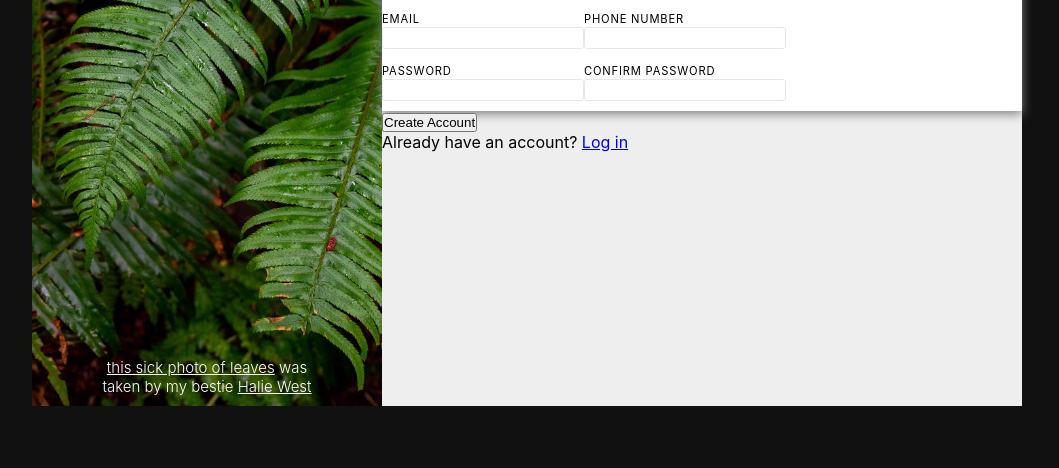
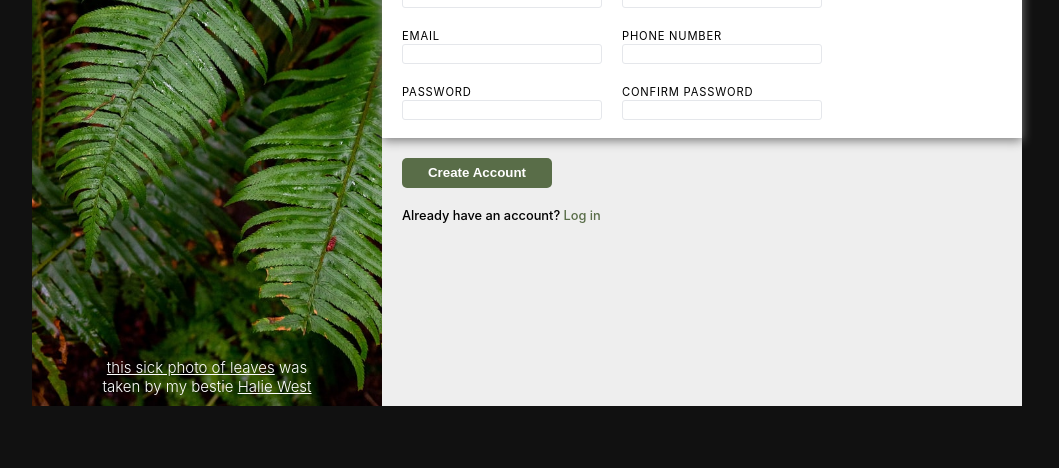
Before and after one commit to Nilej24/leaves-sign-up, a plain HTML site: page index.html in a window 1280 px wide. Shown: the part 332-800 px from the top of the page, without its empty margins (113-1172 px from the left). Drawn offline with Linux system fonts and the light colour scheme.

Commit message:
finished basic styling, just need to add validation to inputs now

```diff
--- a/index.html
+++ b/index.html
@@ -20,39 +20,39 @@
 			<div class="form-box">
 				<h2>Let's do this!</h2>
 				<div class="row">
-					<div class="field">
+					<div>
 						<label for="fname">FIRST NAME</label>
 						<input type="text" name="firstName" id="fname">
 					</div>
-					<div class="field">
+					<div>
 						<label for="lname">LAST NAME</label>
 						<input type="text" name="lastName" id="lname">
 					</div>
 				</div>
 				<div class="row">
-					<div class="field">
+					<div>
 						<label for="email">EMAIL</label>
-						<input type="text" name="email" id="email">
+						<input type="email" name="email" id="email">
 					</div>
-					<div class="field">
+					<div>
 						<label for="phone">PHONE NUMBER</label>
-						<input type="text" name="phone" id="phone">
+						<input type="tel" name="phone" id="phone">
 					</div>
 				</div>
 				<div class="row">
-					<div class="field">
+					<div>
 						<label for="pwd">PASSWORD</label>
-						<input type="text" name="password" id="pwd">
+						<input type="password" name="password" id="pwd">
 					</div>
-					<div class="field">
+					<div>
 						<label for="confirm-pwd">CONFIRM PASSWORD</label>
-						<input type="text" name="confirm-password" id="confirm-pwd">
+						<input type="password" name="confirm-password" id="confirm-pwd">
 					</div>
 				</div>
 			</div>
 			<button>Create Account</button>
 		</form>
-		<p>Already have an account? <a href="#">Log in</a></p>
+		<p class="has-account">Already have an account? <a href="#">Log in</a></p>
 	</div>
 </body>
 </html>
--- a/style.css
+++ b/style.css
@@ -6,6 +6,7 @@
 * {
 	padding: 0;
 	margin: 0;
+	box-sizing: border-box;
 }
 
 body {
@@ -75,18 +76,22 @@ body {
 	max-width: max(350px, 50vw);
 	height: 675px;
 	flex: 1 0 350px;
-
-	box-sizing: border-box;
-	padding-top: 100px;
+	padding-top: 75px;
 
 	background-color: #eee;
 }
 
+.right p {
+    font-weight: 500;
+    margin: 0 20px 20px;
+}
+
 .form-box {
-	height: 200px;
+	min-height: 200px;
 	display: flex;
 	flex-direction: column;
 	justify-content: space-evenly;
+	padding: 10px 20px;
 
 	background-color: white;
 	box-shadow: grey 0 3px 10px;
@@ -99,6 +104,12 @@ body {
 
 .form-box .row {
 	display: flex;
+	flex-wrap: wrap;
+	margin: 8px 0;
+}
+
+.form-box .row div {
+	margin-right: 20px;
 }
 
 .form-box label {
@@ -114,3 +125,24 @@ body {
 	width: 200px;
 	height: 20px;
 }
+
+button {
+	width: 150px;
+	height: 30px;
+	margin: 20px;
+
+	background-color: #596D48;
+	border: none;
+	border-radius: 5px;
+	color: white;
+	font-weight: 600;
+}
+
+.has-account {
+	font-size: 0.8rem;
+}
+
+.has-account a {
+	color: #596D48;
+	text-decoration: none;
+}
```
